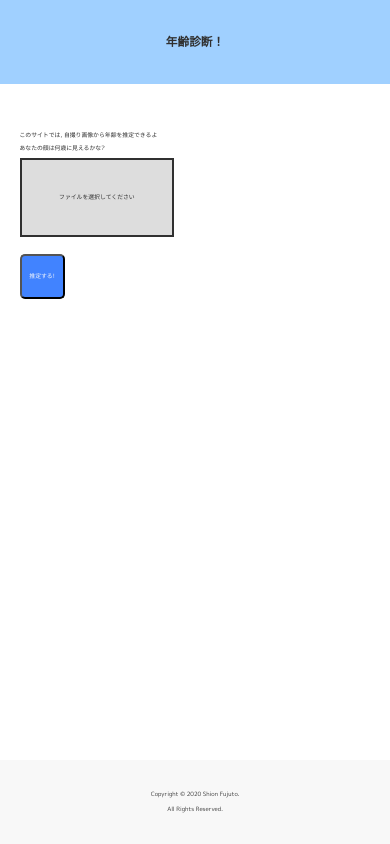
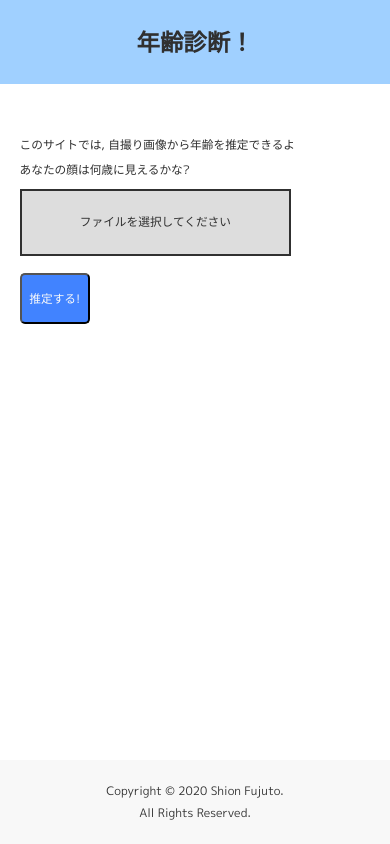
Before and after one commit to shifujito/image_recognition_app, a Flask app: page / in a window 390 px wide. Run offline with Flask 2, Linux system fonts and the light colour scheme.

Commit message:
[update] 軽くレスポンシブ対応

```diff
--- /dev/null
+++ b/web_app/static/css/state.css
@@ -0,0 +1,14 @@
+@media screen and (max-width: 480px) {
+    body {
+        font-size: 3vw;
+    }
+
+    #header {
+        font-size: 6vw;
+    }
+
+    .file-form__input {
+        height: 3.5vh;
+        width: 60vw;
+    }
+}
--- a/web_app/templates/base.html
+++ b/web_app/templates/base.html
@@ -14,6 +14,7 @@
     <link rel="stylesheet" href="/static/css/normalize.css">
     <link rel="stylesheet" href="/static/css/layout.css">
     <link rel="stylesheet" href="/static/css/module.css">
+    <link rel="stylesheet" href="/static/css/state.css">
 
     {% block external_header %}
     {% endblock %}
```
